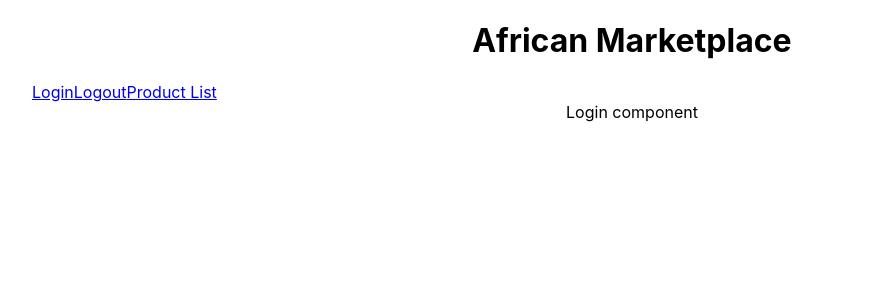
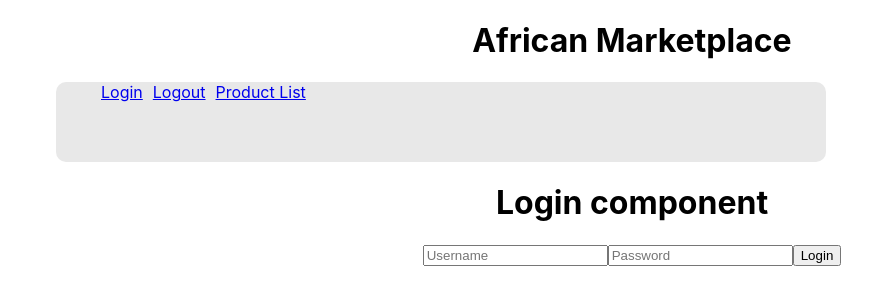
Before and after one commit to African-Marketplace-12-2020/front-end, a React (Create React App) app in the folder african-marketplace/: page /login in a window 1280 px wide. Shown: the top 304 px of the page, without its empty margins (8-880 px from the left). Built offline with nearby package versions, Linux system fonts and the light colour scheme.

Commit message:
Added a form for the login, handleChange and a stand-in login method into the Login component.

```diff
--- a/african-marketplace/src/App.css
+++ b/african-marketplace/src/App.css
@@ -1,14 +1,21 @@
 .App {
   text-align: center;
+  margin: 0;
+  padding: 0 2rem;
 }
 
 ul {
   display: flex;
-  margin: 0 auto;
+  margin: 0 2rem;
+  width: 60%;
+  height: 5rem;
+  background-color: #e8e8e8;
+  border-radius: 10px;
 }
 
 li {
   list-style: none;
   flex-direction: row;
   justify-content: space-evenly;
+  margin: 0 5px;
 }
--- a/african-marketplace/src/components/forms/Login.js
+++ b/african-marketplace/src/components/forms/Login.js
@@ -1,8 +1,58 @@
-import React from 'react';
+import React, {useState } from 'react';
+import axios from 'axios';
 
 const Login = () => {
+    const [credentials, setCredentials] = useState([
+        {
+            username: '',
+            password: ''
+        }
+    ])
+
+    const handleChange = e => {
+        e.preventDefault();
+        setCredentials({
+            credentials: {
+                ...credentials,
+                [e.target.name]: e.target.value
+            }
+        })
+    }
+
+    const login = e => {
+        e.preventDefault();
+        axios.post("http://localhost:5000/api/login", credentials)
+            .then(res => {
+                //localStorage.setItem('token', res.data.payload)
+                //this.props.history.push('/product-list')
+                console.log(res.data)
+            })
+            .catch(err => {
+                console.log(err.response);
+            })
+    }
+
     return (
-        <div>Login component</div>
+        <div>
+            <h1>Login component</h1>
+            <form>
+                <input
+                    placeholder='Username'
+                    type="text"
+                    name="username"
+                    value={credentials.username}
+                    onChange={handleChange}
+                />
+                <input
+                    placeholder='Password'
+                    type="password"
+                    name="password"
+                    value={credentials.password}
+                    onChange={handleChange}
+                />
+                <button>Login</button>
+            </form>
+        </div>
     )
 }
 
```
Also changed, not shown: 1 other file (tests, documents, lock files or other folders).
